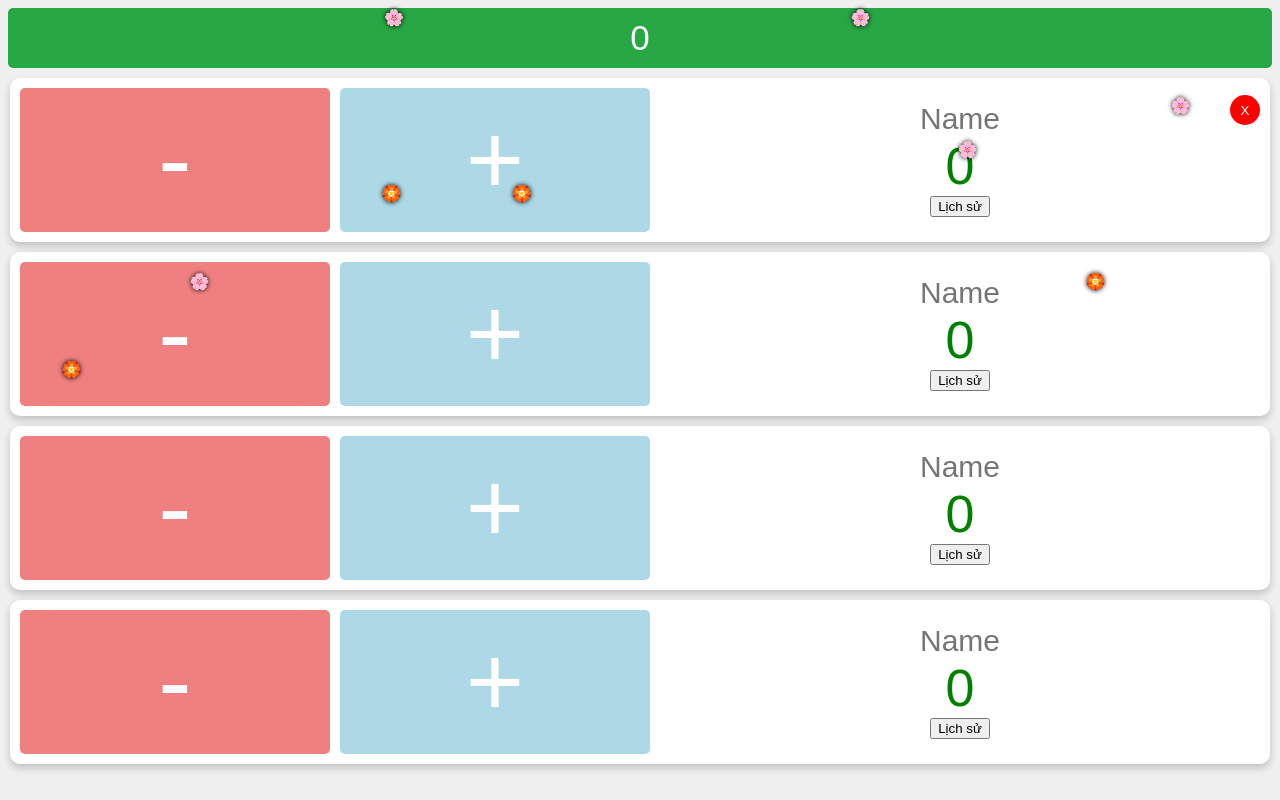
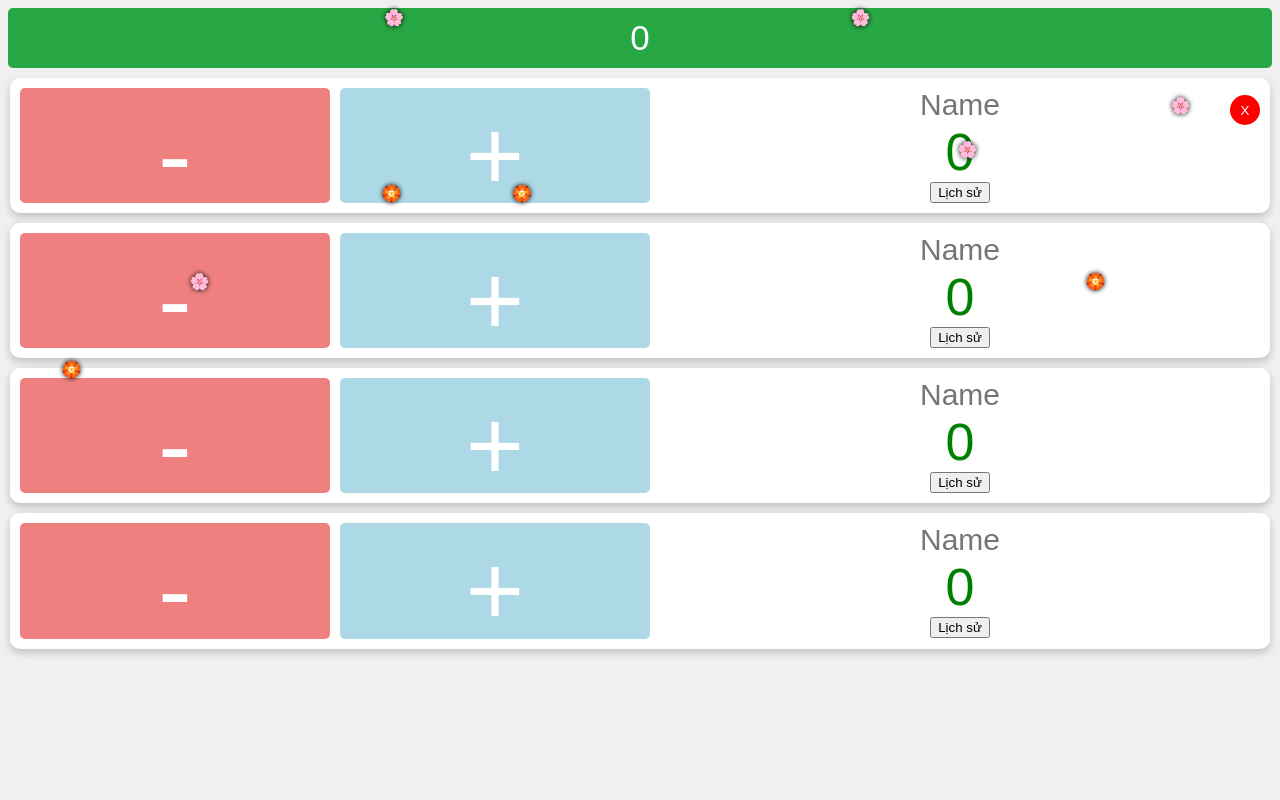
Before and after one commit to nguyenha265/N-ng-T-m-Cu-c-Ch-i, a plain HTML site: page index.html in a window 1280 px wide. Drawn offline with Linux system fonts and the light colour scheme.

Commit message:
Update index.html

```diff
--- a/index.html
+++ b/index.html
@@ -18,7 +18,7 @@
         .line {
             display: flex;
             align-items: center;
-            height: 19.5%;
+            height: 15.6%;
             padding: 10px;
             box-shadow: 0 4px 8px rgba(0, 0, 0, 0.2);
             background: white;
```
